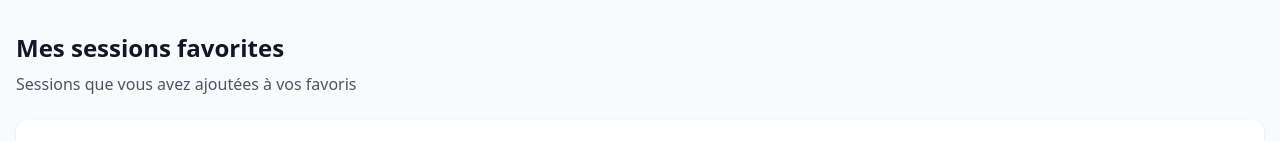
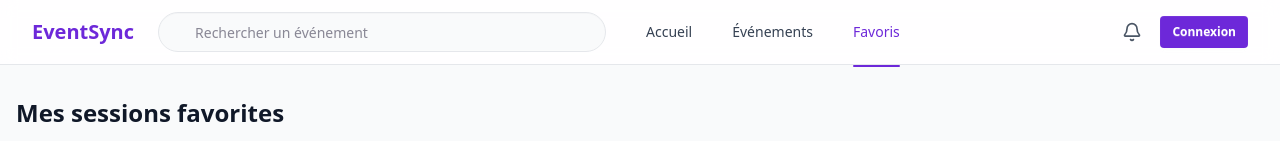
Before and after one commit to GroupeWeb-2026/gestion_evenement, a Next.js app: page /favorites in a window 1280 px wide. Shown: the top 141 px of the page. Built offline with nearby package versions, Linux system fonts and the light colour scheme; no server answers.

Commit message:
suite change navbar

```diff
--- a/src/app/layout.tsx
+++ b/src/app/layout.tsx
@@ -2,11 +2,13 @@ import type { Metadata } from "next";
 import "./globals.css";
 import { Toaster } from "sonner";
 import { Providers } from "@/components/Providers";
+import { Navbar } from "@/components/Navbar";
+import { Footer } from "@/components/Footer";
 
 export const metadata: Metadata = {
-  title: "EventHub — Découvrez et réservez vos événements",
+  title: "EventSync — Gérez vos événements et interagissez en direct",
   description:
-    "Conférences, ateliers, concerts, festivals : trouvez et réservez votre place en quelques clics.",
+    "Planning multi-track, questions en direct, sessions favorites.",
 };
 
 export default function RootLayout({ children }: { children: React.ReactNode }) {
@@ -14,7 +16,9 @@ export default function RootLayout({ children }: { children: React.ReactNode })
     <html lang="fr" data-theme="light">
       <body className="min-h-screen antialiased">
         <Providers>
+          <Navbar />
           {children}
+          <Footer />
           <Toaster richColors position="top-right" />
         </Providers>
       </body>
--- a/src/app/page.tsx
+++ b/src/app/page.tsx
@@ -1,10 +1,8 @@
 import Link from "next/link";
-import { Navbar } from "@/components/Navbar";
 import { Hero } from "@/components/Hero";
 import { EventCard } from "@/components/EventCard";
 import { Filters } from "@/components/Filters";
 import { FeatureBar } from "@/components/FeatureBar";
-import { Footer } from "@/components/Footer";
 import { prisma } from "@/lib/prisma";
 import { getServerSession } from "next-auth";
 import { authOptions } from "@/lib/auth";
@@ -54,7 +52,6 @@ async function getEvents(): Promise<EventCardData[]> {
   }
 }
 
-// Composant Carte "Créer un événement"
 function CreateEventCard() {
   return (
     <Link href="/admin/events/new">
@@ -78,7 +75,6 @@ export default async function HomePage() {
 
   return (
     <div className="min-h-screen">
-      <Navbar />
       <Hero />
 
       <main className="mx-auto mt-10 max-w-7xl px-4 sm:px-6 lg:px-8">
@@ -95,7 +91,6 @@ export default async function HomePage() {
               {events.map((e) => (
                 <EventCard key={e.id} event={e} />
               ))}
-              {/* Afficher la carte "Créer" uniquement si admin connecté */}
               {isAdmin && <CreateEventCard />}
             </div>
           </section>
@@ -105,7 +100,6 @@ export default async function HomePage() {
       </main>
 
       <FeatureBar />
-      <Footer />
     </div>
   );
 }
--- a/src/components/Navbar.tsx
+++ b/src/components/Navbar.tsx
@@ -1,7 +1,7 @@
 "use client";
 
 import Link from "next/link";
-import { Bell, LogOut, Search } from "lucide-react";
+import { Bell, LogOut, Search, ChevronDown } from "lucide-react";
 import { usePathname } from "next/navigation";
 import { signOut, useSession } from "next-auth/react";
 
@@ -16,11 +16,9 @@ export function Navbar() {
   const { data: session } = useSession();
   const isLoggedIn = !!session?.user;
 
-  // Ne pas montrer l'interface admin sur la page de login
   const isLoginPage = pathname === "/login";
-
-  // Afficher l'interface admin si connecté ET pas sur la page de login
   const showAdminUI = isLoggedIn && !isLoginPage;
+  const isAdminActive = pathname === "/admin" || pathname.startsWith("/admin/");
 
   const initials = session?.user?.name
     ? session.user.name.split(" ").map((n) => n[0]).slice(0, 2).join("").toUpperCase()
@@ -44,26 +42,37 @@ export function Navbar() {
         </div>
 
         {/* Navigation links */}
-        <nav className="hidden items-center gap-6 md:flex">
+        <nav className="hidden items-center gap-2 md:flex">
           {links.map((l) => {
             const active = pathname === l.href;
             return (
               <Link
                 key={l.href}
                 href={l.href}
-                className={`relative text-sm font-medium transition-colors ${
+                className={`relative text-sm font-medium transition-colors px-4 py-6 -my-4 ${
                   active ? "text-brand-600" : "text-gray-700 hover:text-brand-600"
                 }`}
               >
                 {l.label}
-                {active && <span className="absolute -bottom-5 left-0 right-0 h-0.5 rounded-full bg-brand-600" />}
+                {active && (
+                  <span className="absolute -bottom-[1px] left-4 right-4 h-0.5 bg-brand-600 rounded-full" />
+                )}
               </Link>
             );
           })}
-          {/* Lien Admin visible uniquement quand connecté (sur toutes les pages sauf login) */}
+
+          {/* Lien Admin avec zone cliquable large */}
           {showAdminUI && (
-            <Link href="/admin" className="relative text-sm font-medium text-gray-700 hover:text-brand-600 transition">
+            <Link
+              href="/admin"
+              className={`relative text-sm font-medium transition-colors px-4 py-6 -my-4 ${
+                isAdminActive ? "text-brand-600" : "text-gray-700 hover:text-brand-600"
+              }`}
+            >
               Admin
+              {isAdminActive && (
+                <span className="absolute -bottom-[1px] left-4 right-4 h-0.5 bg-brand-600 rounded-full" />
+              )}
             </Link>
           )}
         </nav>
@@ -74,15 +83,12 @@ export function Navbar() {
           </button>
 
           {showAdminUI ? (
-            // Interface connecté : nom + déconnexion
             <>
               <div className="flex items-center gap-1.5 rounded-full bg-gray-100 py-1 pl-1 pr-2">
                 <div className="flex h-7 w-7 items-center justify-center rounded-full bg-brand-600 text-xs font-semibold text-white">
                   {initials}
                 </div>
-                <span className="hidden text-xs font-medium text-gray-700 sm:inline">
-                  {session.user.name}
-                </span>
+                <ChevronDown className="h-4 w-4 text-gray-500" />
               </div>
               <button
                 onClick={() => signOut({ callbackUrl: "/" })}
@@ -93,7 +99,6 @@ export function Navbar() {
               </button>
             </>
           ) : (
-            // Bouton Connexion (visible sur toutes les pages quand non connecté)
             <Link href="/login" className="btn btn-sm border-0 bg-brand-600 text-white hover:bg-brand-700">
               Connexion
             </Link>
```
Also changed, not shown: src/app/favorites/page.tsx (+8 -3 lines).
